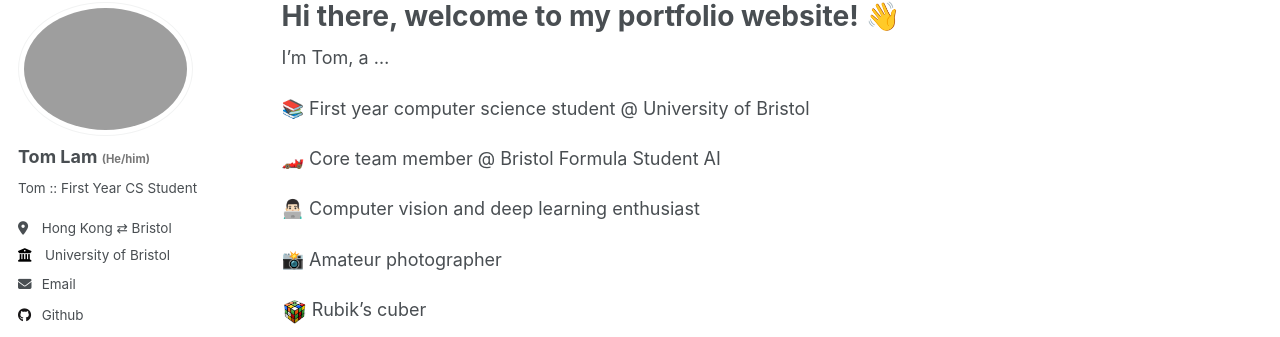
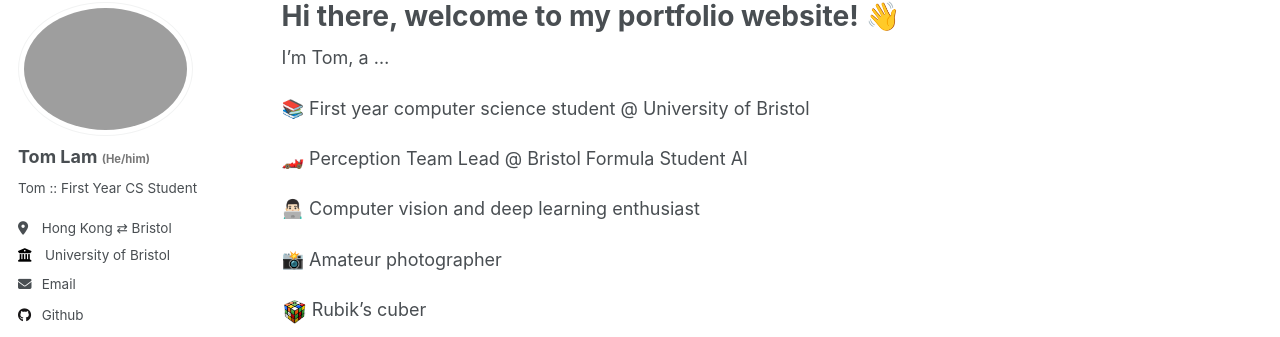
Before and after one commit to T0mLam/t0mlam.github.io, a Jekyll site: the page built from _pages/about.md, in a window 1280 px wide and 900 px high. Shown: the part 104-441 px from the top of the window. Built offline with Jekyll 4.4.1, drawn with Linux system fonts in a browser that asks for light colours; a script that is not in the unit is left out.

Commit message:
update role description in about page

```diff
--- a/_pages/about.md
+++ b/_pages/about.md
@@ -12,7 +12,7 @@ I'm Tom, a ...
 
 📚 First year computer science student @ University of Bristol
 
-🏎️ Core team member @ Bristol Formula Student AI
+🏎️ Perception Team Lead @ Bristol Formula Student AI
 
 👨🏻‍💻 Computer vision and deep learning enthusiast
 
```
